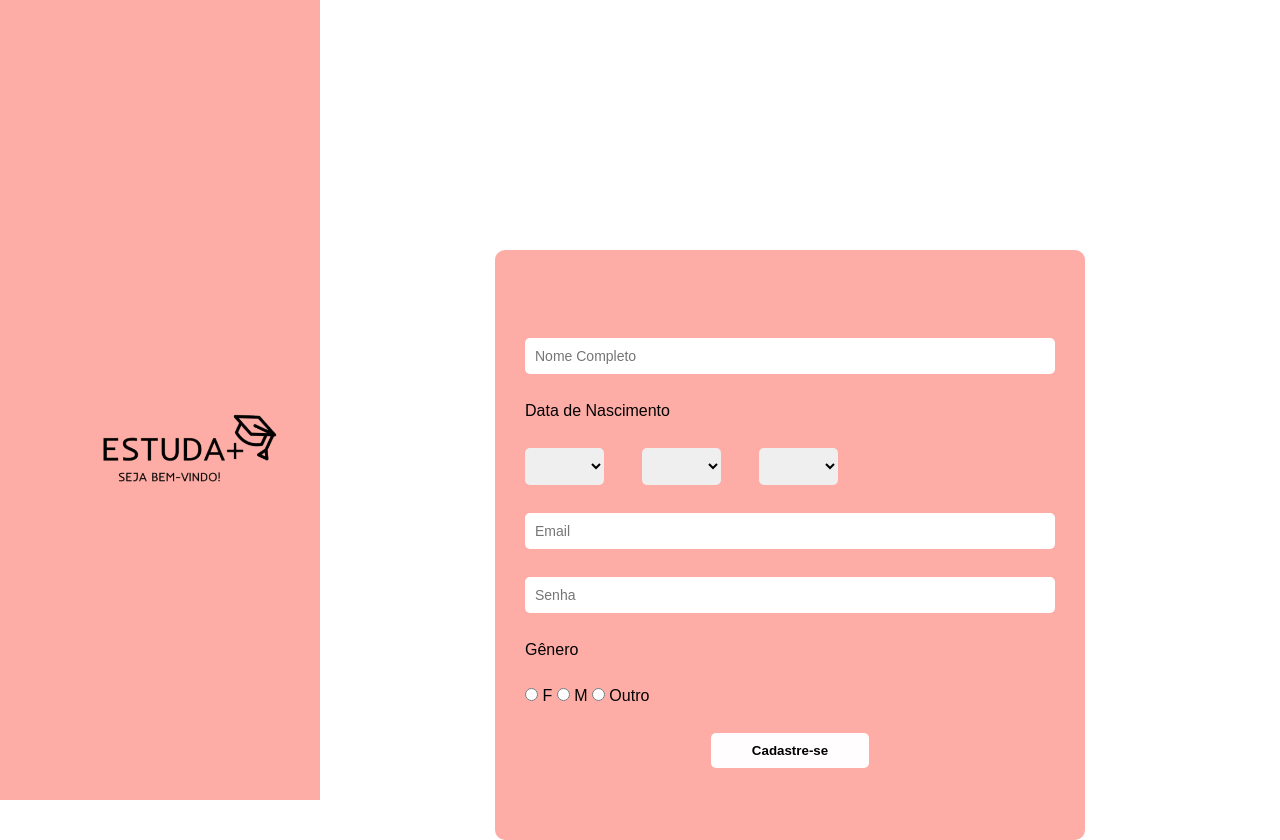
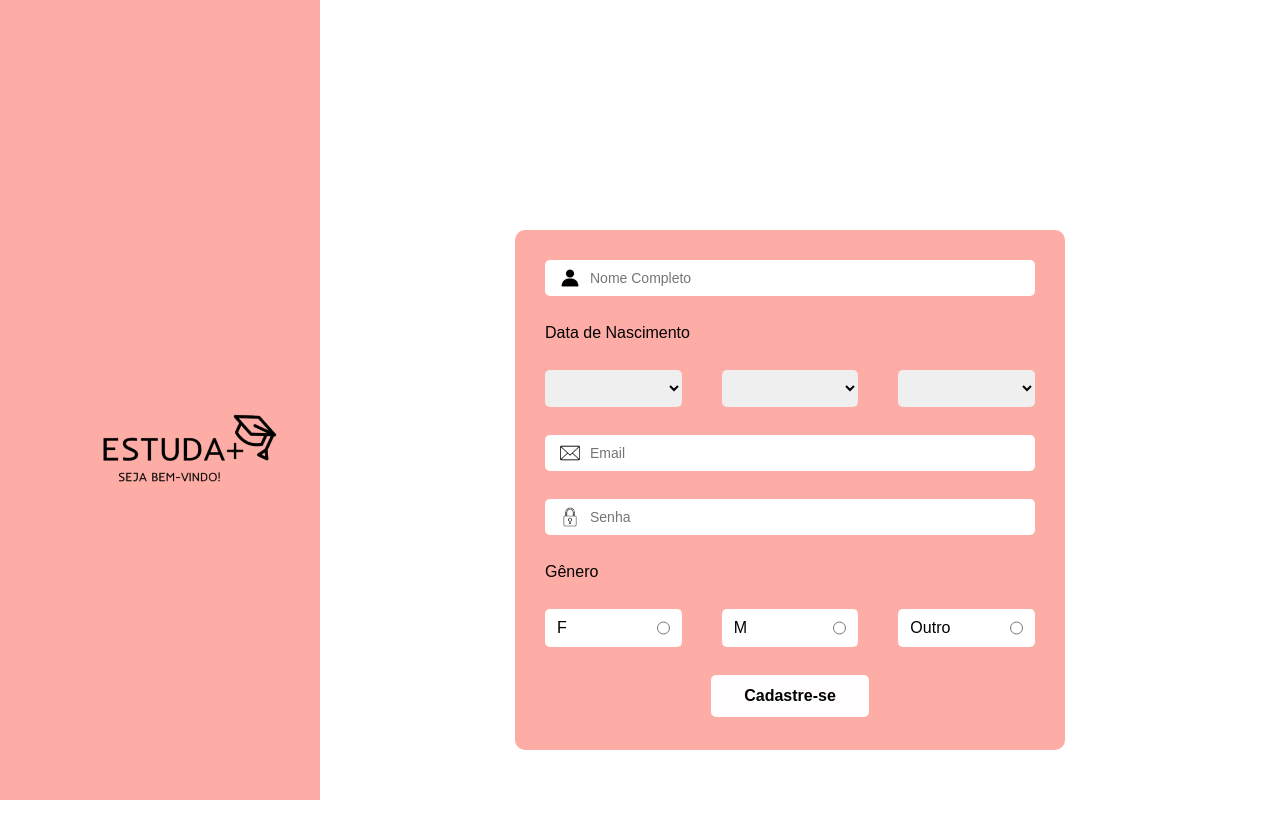
Before and after one commit to emmillykaythe/estuda-mais, a Next.js app: page /cadastro in a window 1280 px wide. After the commit the page ends 800 px from the top, so only its background shows below. Built offline with nearby package versions, Linux system fonts and the light colour scheme.

Commit message:
aplicação das imagens e das caixas de gênero

```diff
--- a/src/app/cadastro/page.js
+++ b/src/app/cadastro/page.js
@@ -6,33 +6,43 @@ export default function Home() {
     <div className={styles.page}>
 
     <div className = {styles.abaLateral}>
-        <Image className ={styles.logo} src="/logo-principal.png" width="350" height="350" alt="Logo"/></div>
+      <Image className ={styles.logo} src="/logo-principal.png" width="350" height="350" alt="Logo"/></div>
 
     <div className={styles.container}>
     <div className={styles.caixaform} >
-      <input className={styles.input} type="nome" placeholder="Nome Completo" />
+
+    <div className={styles.nome}>
+      <Image className ={styles.perfil} src="/perfil-cadastro.png" width="20" height="20" alt="Perfil"/>
+      <input className={styles.input} type="nome" placeholder="Nome Completo" /></div>
 
     <label className={styles.label}>Data de Nascimento</label>
-    <div className={styles.data}>
-        <select className={styles.campoData}></select>
-        <select className={styles.campoData}></select>
-        <select className={styles.campoData}></select>
+    <div className={styles.campoData}>
+        <select className={styles.opcaoData}></select>
+        <select className={styles.opcaoData}></select>
+        <select className={styles.opcaoData}></select>
     </div>
 
-      <input className={styles.input} type="email" placeholder="Email" />
-      <input className={styles.input} type="password" placeholder="Senha" />
+    <div className={styles.email}>
+      <Image className ={styles.caixaEmail} src="/email-cadastro.png" width="20" height="20" alt="Perfil"/>
+      <input className={styles.input} type="email" placeholder="Email" /></div>
+    <div className={styles.senha}>
+      <Image className ={styles.cadeadoSenha} src="/senha-cadastro.png" width="20" height="20" alt="Perfil"/>
+      <input className={styles.input} type="password" placeholder="Senha" /></div>
 
     <div className={styles.genero}>Gênero</div>
-    <div className={styles.campoGenero}>
-        <label>
-            <input type="radio" name="gênero"/> <span> F </span>
-        </label>
-        <label>
-            <input type="radio" name="gênero"/> <span> M </span>
-        </label>
-        <label>
-             <input type="radio" name="gênero"/> <span> Outro </span>
-        </label>
+      <div className={styles.campoGenero}>
+          <label className={styles.opcaoGenero}>
+            F
+      <input type="radio" name="gênero" />
+          </label>
+          <label className={styles.opcaoGenero}>
+            M
+      <input type="radio" name="gênero" />
+          </label>
+          <label className={styles.opcaoGenero}>
+            Outro
+      <input type="radio" name="gênero" />
+          </label>
     </div>
 
     <button className={styles.button}>Cadastre-se</button>
--- a/src/app/cadastro/page.module.css
+++ b/src/app/cadastro/page.module.css
@@ -18,19 +18,18 @@
   display: flex;  /*define a distancias das caixas de dentro*/
   flex-direction: column; /*organiza em colunas*/
   align-items: center; /*coloca os botões no centro*/
-  margin-top: 250px; /*define a altura da caixa completa*/
-  margin-left: 300px; /*traz o container todo para direita*/
+  margin-top: 230px; /*define a altura da caixa completa*/
+  margin-left: 300px ; /*traz o container todo para direita*/
 }
 
 .caixaform{
   background-color: #FEADA6;
   padding: 30px 30px 15px; /*1º valor = cima; 2º valor = tamanho na direita e na esquerda; 3º valor = tamanho de baixo para cima*/
   border-radius: 10px; /*arredonda as bordas*/
-  width: 590px; /*define o tamanho das caixas - comprimento*/
-  height: 590px; /*define o tamanho da caixa - altura */
+  width: 550px; /*define o tamanho das caixas - comprimento*/
+  height: 520px; /*define o tamanho da caixa - altura */
   display: flex; /*define a distancias das caixas de dentro*/
   flex-direction: column; /*organiza em colunas*/
-  justify-content: center; /*coloca as caixas no centro*/
   gap: 28px; /*define a distancia das caixas*/
 }
 
@@ -40,32 +39,76 @@
   border-radius: 5px; /*arredonda as bordas*/
   font-size: 14px; /*tamanho do texto*/
   width: 100%; /*define o tamanho das caixas - comprimento*/
+  padding-left: 45px;
 }
-
 
 .button {
   background-color: #fffffff8;
   border: none; /*remove a borda*/
   border-radius: 5px; /*arredonda as bordas*/
   font-weight: bold; /*deixa em negrito*/
-  padding: 10px; /*define o tamanho da caixa - altura*/
+  padding: 12px; /*define o tamanho da caixa - altura*/
   width: 158px; /*define o tamanho da caixa - comprimento*/
   margin: 0 auto; /*centraliza o botão no meio*/
-}
-
-.data {
-  display: flex; /*define a distancias das caixas de dentro*/
-  gap: 38px; /*define o espaço entre as caixas*/
+  font-size: 16px;
 }
 
 .campoData {
+  display: flex; /*define a distancias das caixas de dentro*/
+  gap: 40px; /*define o espaço entre as caixas*/
+}
+
+.opcaoData {
   padding: 10px; /*define o tamanho da caixa*/
   border: none;
   border-radius: 5px;
-  width: 79px;   /* Tamanho igual para os campos */
+  width: 180px;   /* Tamanho igual para os campos */
 }
 
-.genero {
-  display: flex; /*define a distancias das caixas de dentro*/
-  gap: 38px; /*define o espaço entre as caixas*/
+.campoGenero {
+  display: flex; /*coloca as opções lado a lado*/
+  gap: 40px; /*distância entre as opções*/
 }
+
+.opcaoGenero {
+  background-color: #ffffff;
+  padding: 10px 12px; /*1º valor define o tamanho da caixa (altura); 2º valor define a distancia da letra com o selecionar*/
+  border-radius: 5px;
+  display: flex;
+  justify-content: space-between; /* separa texto da seleção */
+  width: 180px;
+  font-size: 16px;
+}
+
+.nome {
+  position: relative; /*faz com que o icone se posicione de acordo com o input */
+}
+
+.perfil {
+  position: absolute;
+  left: 15px; /*distancia do icone com a margem*/
+  top: 50%;
+  transform: translateY(-50%);
+}
+
+.email {
+  position: relative; /*faz com que o icone se posicione de acordo com o input */
+}
+
+.caixaEmail {
+  position: absolute;
+  left: 15px; /*distancia do icone com a margem*/
+  top: 50%;
+  transform: translateY(-50%);
+}
+
+.senha {
+  position: relative; /*faz com que o icone se posicione de acordo com o input */
+}
+
+.cadeadoSenha {
+  position: absolute;
+  left: 15px; /*distancia do icone com a margem*/
+  top: 50%;
+  transform: translateY(-50%);
+}
```
